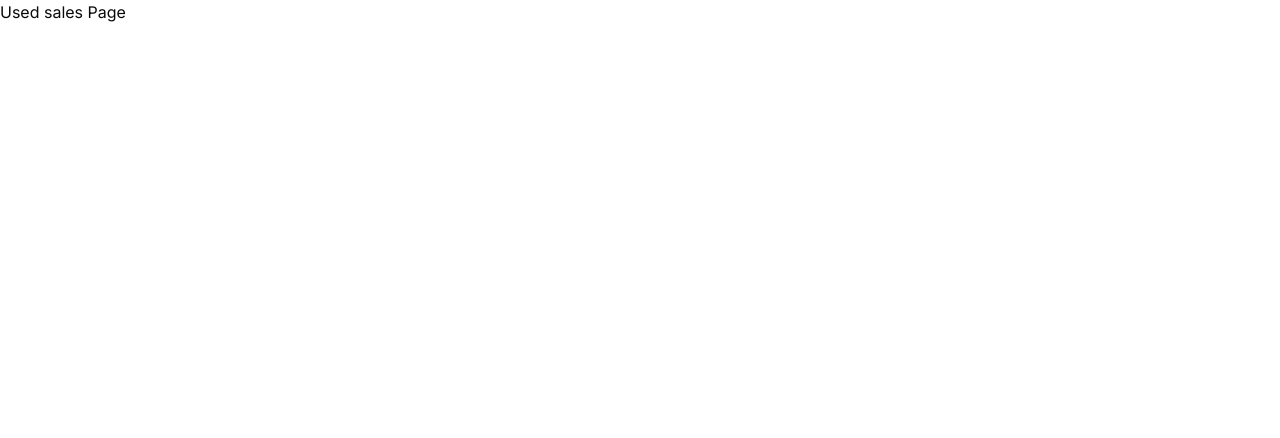
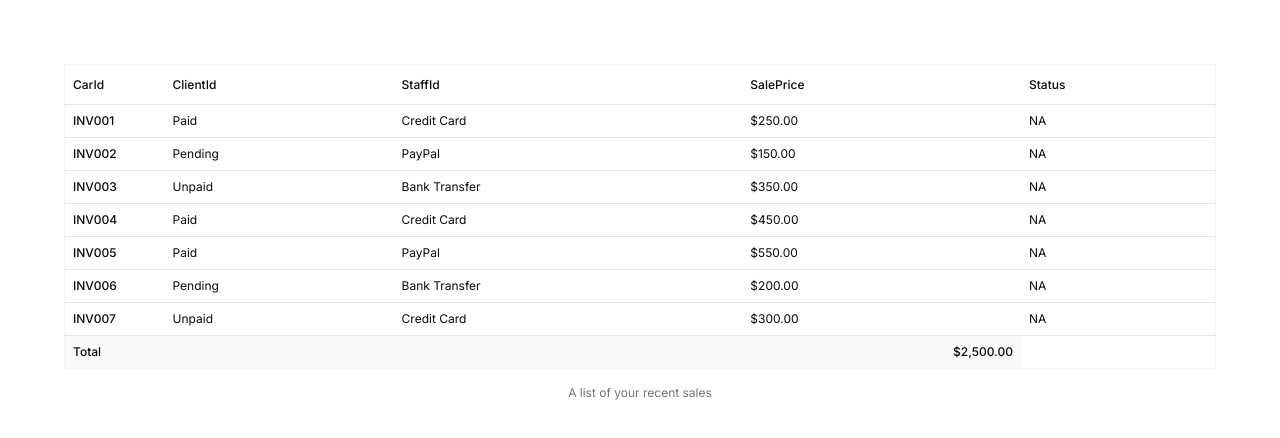
Before and after one commit to DVT-GradProgramme-Bongane/CarDealershipMicroservices, a Next.js app in the folder Frontend/car-dealership/: page /used-sales in a window 1280 px wide. Shown: the top 438 px of the page. Built offline with nearby package versions, Linux system fonts and the light colour scheme.

Commit message:
feat: Added scaffolding to test ui

```diff
--- a/Frontend/car-dealership/src/app/used-sales/page.tsx
+++ b/Frontend/car-dealership/src/app/used-sales/page.tsx
@@ -1,3 +1,9 @@
+import { SalesTable } from "@/components/SalesTable";
+
 export default function Page() {
-    return <h1>Used sales Page</h1>
+  return (
+    <div className="p-16">
+      <SalesTable />
+    </div>
+  );
 }
--- /dev/null
+++ b/Frontend/car-dealership/src/components/SalesTable.tsx
@@ -0,0 +1,100 @@
+import {
+  Table,
+  TableBody,
+  TableCaption,
+  TableCell,
+  TableFooter,
+  TableHead,
+  TableHeader,
+  TableRow,
+} from "@/components/ui/table";
+
+export interface SalesTransaction {
+  id: string;
+  carId: string;
+  clientId: string;
+  staffId: string;
+  salePrice: number;
+  tradeInId: string | null;
+  status: string;
+  createdAt: Date;
+}
+
+const invoices = [
+  {
+    invoice: "INV001",
+    paymentStatus: "Paid",
+    totalAmount: "$250.00",
+    paymentMethod: "Credit Card",
+  },
+  {
+    invoice: "INV002",
+    paymentStatus: "Pending",
+    totalAmount: "$150.00",
+    paymentMethod: "PayPal",
+  },
+  {
+    invoice: "INV003",
+    paymentStatus: "Unpaid",
+    totalAmount: "$350.00",
+    paymentMethod: "Bank Transfer",
+  },
+  {
+    invoice: "INV004",
+    paymentStatus: "Paid",
+    totalAmount: "$450.00",
+    paymentMethod: "Credit Card",
+  },
+  {
+    invoice: "INV005",
+    paymentStatus: "Paid",
+    totalAmount: "$550.00",
+    paymentMethod: "PayPal",
+  },
+  {
+    invoice: "INV006",
+    paymentStatus: "Pending",
+    totalAmount: "$200.00",
+    paymentMethod: "Bank Transfer",
+  },
+  {
+    invoice: "INV007",
+    paymentStatus: "Unpaid",
+    totalAmount: "$300.00",
+    paymentMethod: "Credit Card",
+  },
+];
+
+export function SalesTable() {
+  return (
+    <Table className="border border-accent p-4">
+      <TableCaption>A list of your recent sales</TableCaption>
+      <TableHeader>
+        <TableRow>
+          <TableHead className="w-[100px]">CarId</TableHead>
+          <TableHead>ClientId</TableHead>
+          <TableHead>StaffId</TableHead>
+          <TableHead className="">SalePrice</TableHead>
+          <TableHead className="">Status</TableHead>
+        </TableRow>
+      </TableHeader>
+      <TableBody>
+        {invoices.map((invoice) => (
+          <TableRow key={invoice.invoice}>
+            <TableCell className="font-medium">{invoice.invoice}</TableCell>
+            <TableCell>{invoice.paymentStatus}</TableCell>
+            <TableCell>{invoice.paymentMethod}</TableCell>
+            <TableCell className="">{invoice.totalAmount}</TableCell>
+            <TableCell>NA</TableCell>
+          </TableRow>
+        ))}
+      </TableBody>
+      <TableFooter>
+        <TableRow>
+          <TableCell colSpan={3}>Total</TableCell>
+          <TableCell className="text-right">$2,500.00</TableCell>
+        </TableRow>
+      </TableFooter>
+    </Table>
+  );
+}
--- /dev/null
+++ b/Frontend/car-dealership/src/components/ui/table.tsx
@@ -0,0 +1,116 @@
+"use client"
+
+import * as React from "react"
+
+import { cn } from "@/lib/utils"
+
+function Table({ className, ...props }: React.ComponentProps<"table">) {
+  return (
+    <div
+      data-slot="table-container"
+      className="relative w-full overflow-x-auto"
+    >
+      <table
+        data-slot="table"
+        className={cn("w-full caption-bottom text-xs", className)}
+        {...props}
+      />
+    </div>
+  )
+}
+
+function TableHeader({ className, ...props }: React.ComponentProps<"thead">) {
+  return (
+    <thead
+      data-slot="table-header"
+      className={cn("[&_tr]:border-b", className)}
+      {...props}
+    />
+  )
+}
+
+function TableBody({ className, ...props }: React.ComponentProps<"tbody">) {
+  return (
+    <tbody
+      data-slot="table-body"
+      className={cn("[&_tr:last-child]:border-0", className)}
+      {...props}
+    />
+  )
+}
+
+function TableFooter({ className, ...props }: React.ComponentProps<"tfoot">) {
+  return (
+    <tfoot
+      data-slot="table-footer"
+      className={cn(
+        "border-t bg-muted/50 font-medium [&>tr]:last:border-b-0",
+        className
+      )}
+      {...props}
+    />
+  )
+}
+
+function TableRow({ className, ...props }: React.ComponentProps<"tr">) {
+  return (
+    <tr
+      data-slot="table-row"
+      className={cn(
+        "border-b transition-colors hover:bg-muted/50 has-aria-expanded:bg-muted/50 data-[state=selected]:bg-muted",
+        className
+      )}
+      {...props}
+    />
+  )
+}
+
+function TableHead({ className, ...props }: React.ComponentProps<"th">) {
+  return (
+    <th
+      data-slot="table-head"
+      className={cn(
+        "h-10 px-2 text-left align-middle font-medium whitespace-nowrap text-foreground [&:has([role=checkbox])]:pr-0",
+        className
+      )}
+      {...props}
+    />
+  )
+}
+
+function TableCell({ className, ...props }: React.ComponentProps<"td">) {
+  return (
+    <td
+      data-slot="table-cell"
+      className={cn(
+        "p-2 align-middle whitespace-nowrap [&:has([role=checkbox])]:pr-0",
+        className
+      )}
+      {...props}
+    />
+  )
+}
+
+function TableCaption({
+  className,
+  ...props
+}: React.ComponentProps<"caption">) {
+  return (
+    <caption
+      data-slot="table-caption"
+      className={cn("mt-4 text-xs text-muted-foreground", className)}
+      {...props}
+    />
+  )
+}
+
+export {
+  Table,
+  TableHeader,
+  TableBody,
+  TableFooter,
+  TableHead,
+  TableRow,
+  TableCell,
+  TableCaption,
+}
```
